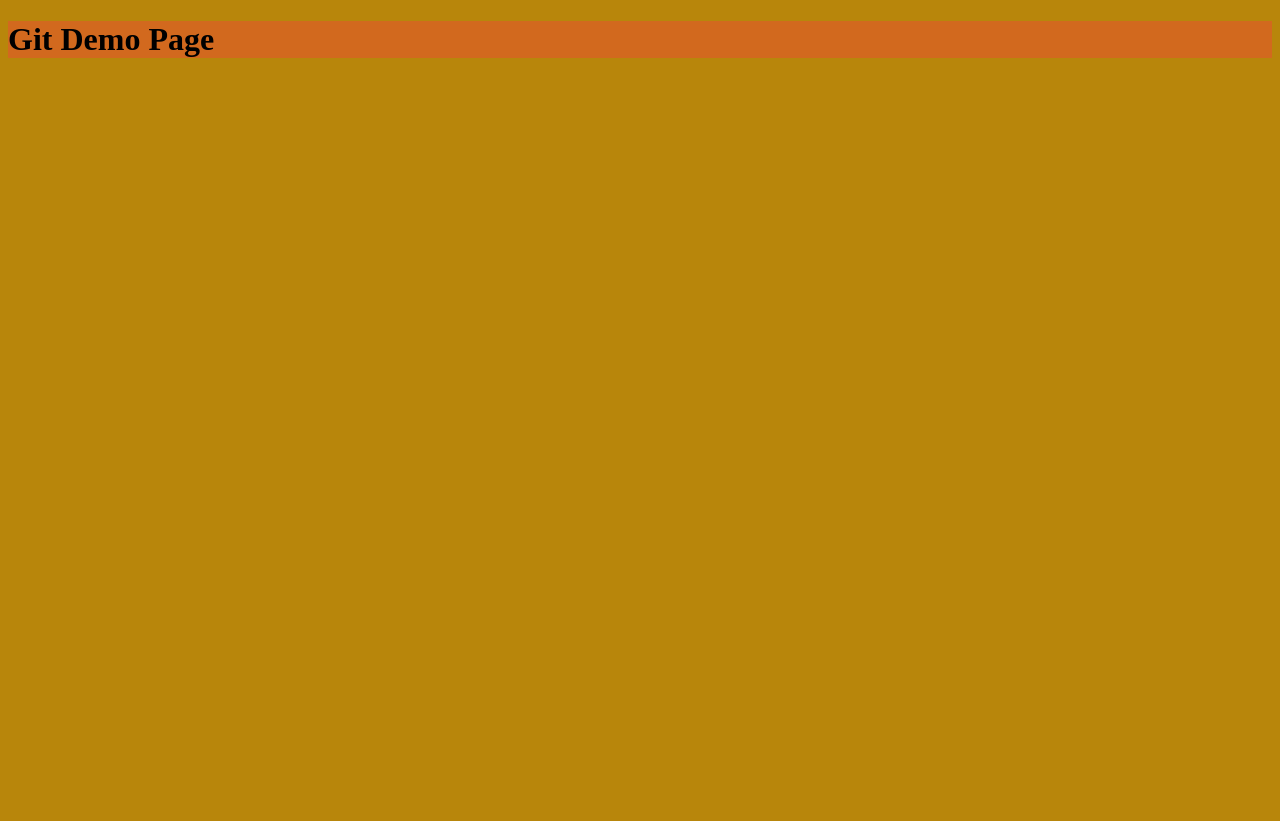
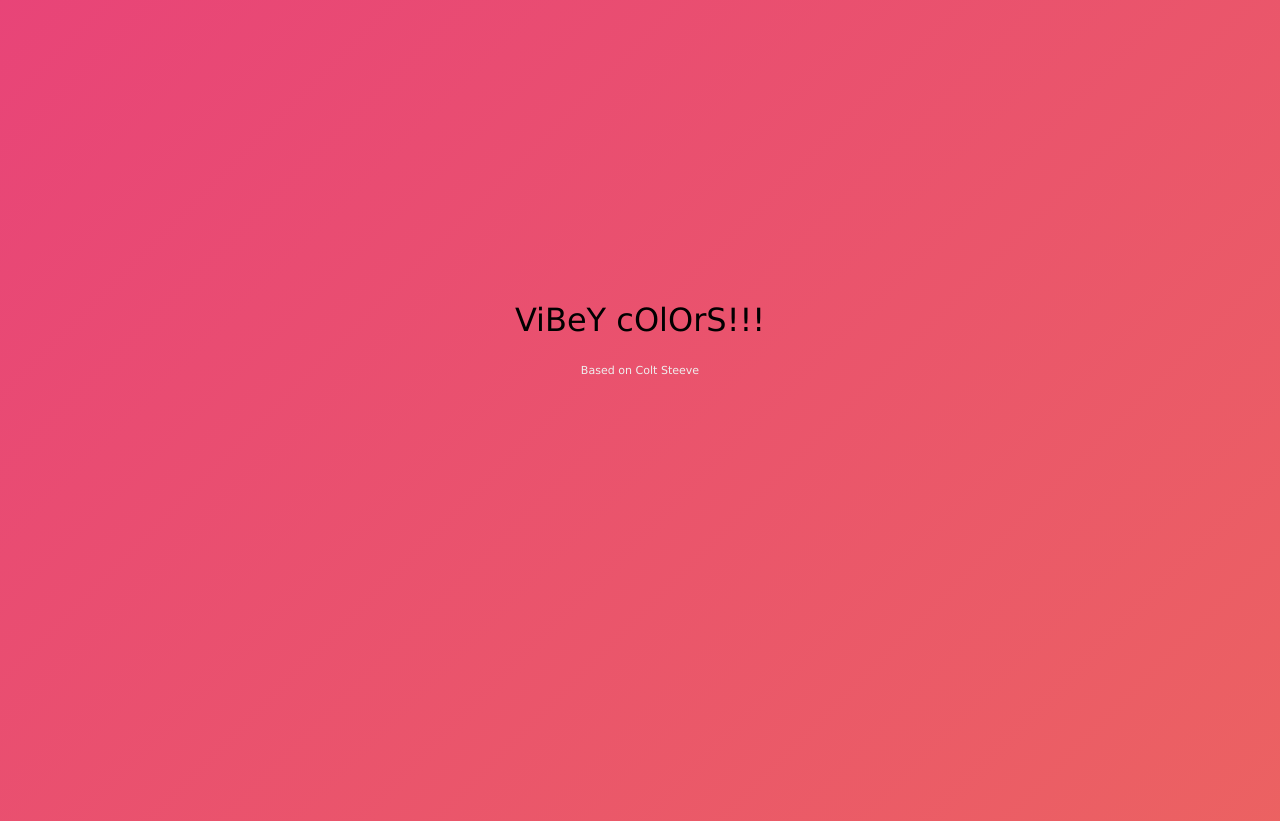
Before and after one commit to vaishnav-16/git-practise, a plain HTML site: page index.html in a window 1280 px wide. Before the commit the page ends 800 px from the top, so only its background shows below. Drawn offline with Linux system fonts and the light colour scheme.

Commit message:
added animated bg

```diff
--- a/index.html
+++ b/index.html
@@ -8,7 +8,10 @@
     <link rel='stylesheet' href="styles.css">
 </head>
 <body>
-    <h1>Git Demo Page</h1>
+    <div class="container">
+        <h1>ViBeY cOlOrS!!!</h1>
+        <h5><small>Based on Colt Steeve</small> <a href="https://google.com" target="_blank"></a></h5>
+    </div>
 
     <script src='app.js'></script>
 </body>
--- a/styles.css
+++ b/styles.css
@@ -1,7 +1,49 @@
 body {
-    background-color: darkgoldenrod;
+    margin: 0;
+    width: 100%;
+    height: 100vh;
+    font-family: Verdana, Geneva, Tahoma, sans-serif;
+    color:cornsilk #fff;
+    background: linear-gradient(-45deg, #ee7752, #e73c7e, #23a6d5);
+    background-size: 400% 400%;
+    animation: gradientBG 15s ease infinite;
+}
+
+@keyframes gradientBG {
+    0% {
+        background-position: 0% 50%;
+    }
+    50% {
+        background-position: 100% 50%;
+    }
+    100% {
+        background-position: 0% 50%;
+    }
+}
+
+.container {
+    width: 100%;
+    position:relative;
+    top: 35%;
+    text-align: center;
 }
 
 h1 {
-    background-color: chocolate;
+    font-weight: 300;
 }
+
+h3 {
+    color: #eee;
+    font-weight: 100;
+}
+
+h5 {
+    color: #eee;
+    font-weight: 300;
+}
+
+a,
+a:hover {
+    text-decoration: none;
+    color: #ddd;
+}
```
